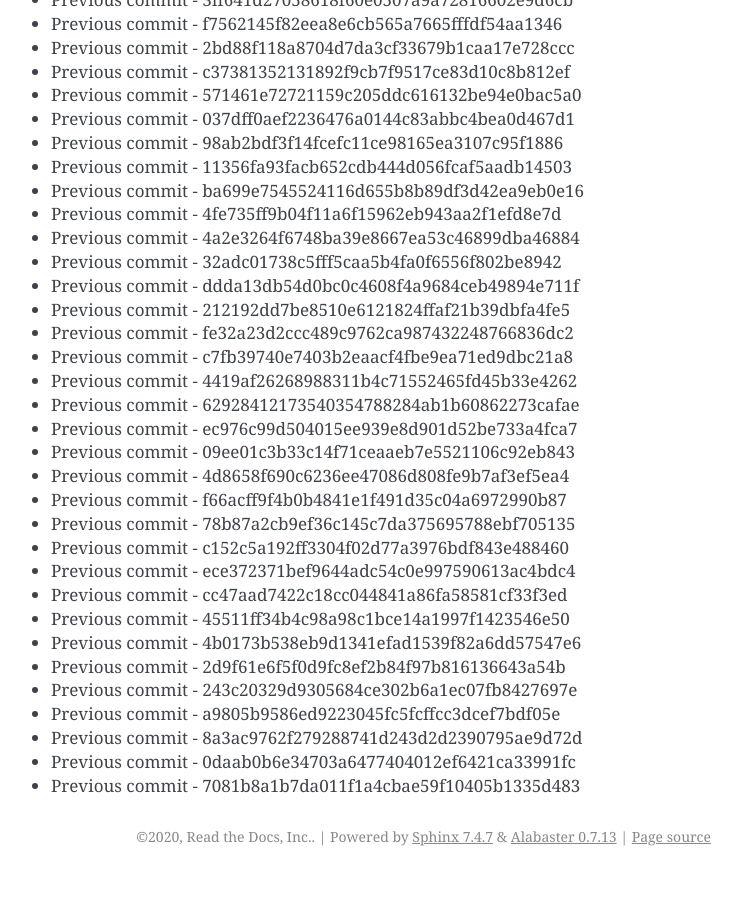
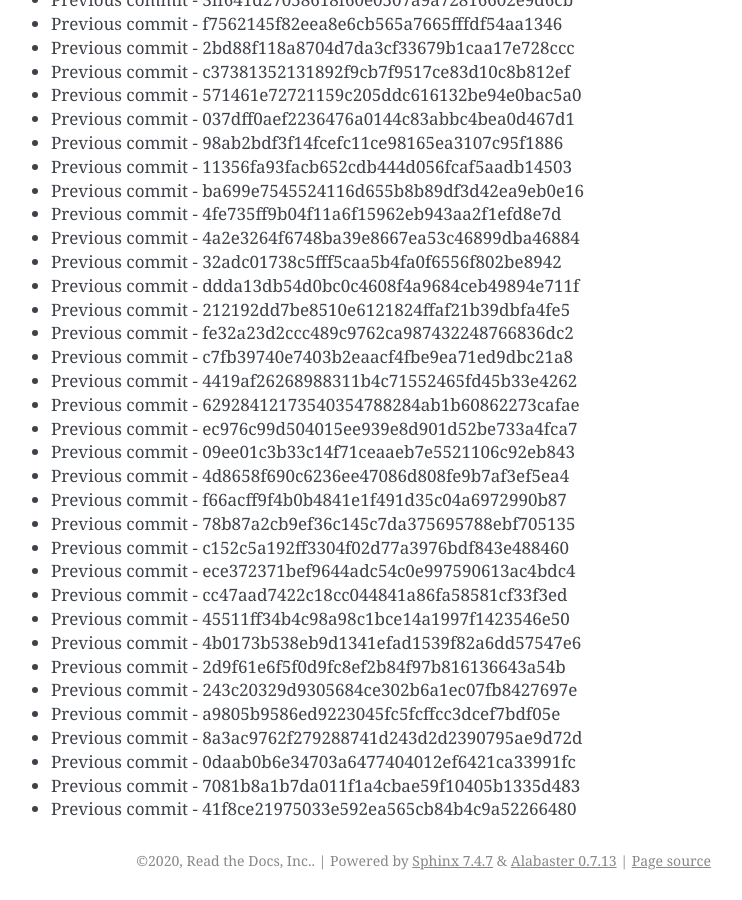
Before and after one commit to readthedocs/rtd-git-stresstest, a Sphinx documentation site: the page built from docs/updates.rst, in a window 1280 px wide and 900 px high, scrolled down 64074 px. Shown: the whole window, without its empty margins (399-1141 px from the left). Built offline with Sphinx 7.4.7, drawn with Linux system fonts in a browser that asks for light colours; before the commit the page ends 64950 px from its top, so only the background shows below that.

Commit message:
Generating commit from previous: 41f8ce21975033e592ea565cb84b4c9a52266480

```diff
--- a/docs/updates.rst
+++ b/docs/updates.rst
@@ -2724,3 +2724,4 @@ It can be tested for any performance characteristics.
 * Previous commit - 8a3ac9762f279288741d243d2d2390795ae9d72d
 * Previous commit - 0daab0b6e34703a6477404012ef6421ca33991fc
 * Previous commit - 7081b8a1b7da011f1a4cbae59f10405b1335d483
+* Previous commit - 41f8ce21975033e592ea565cb84b4c9a52266480
```
